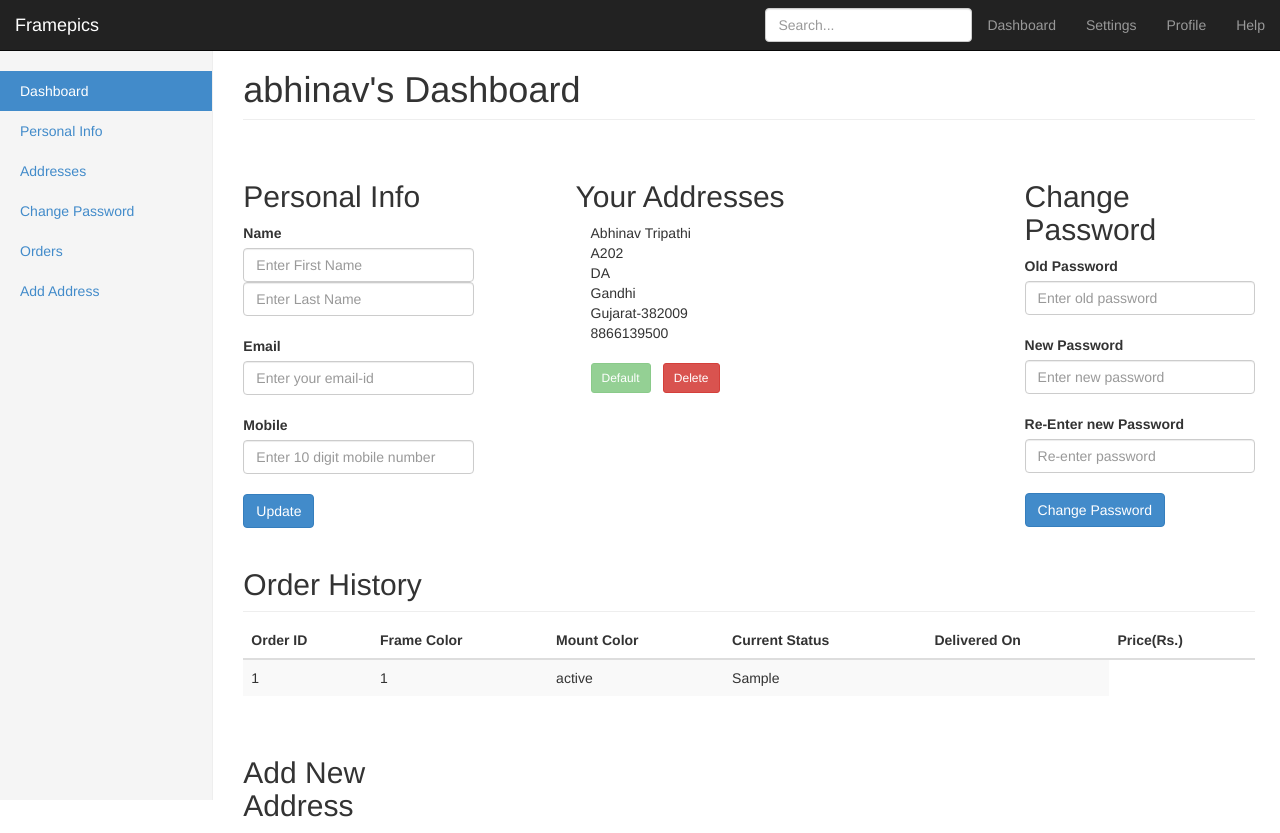
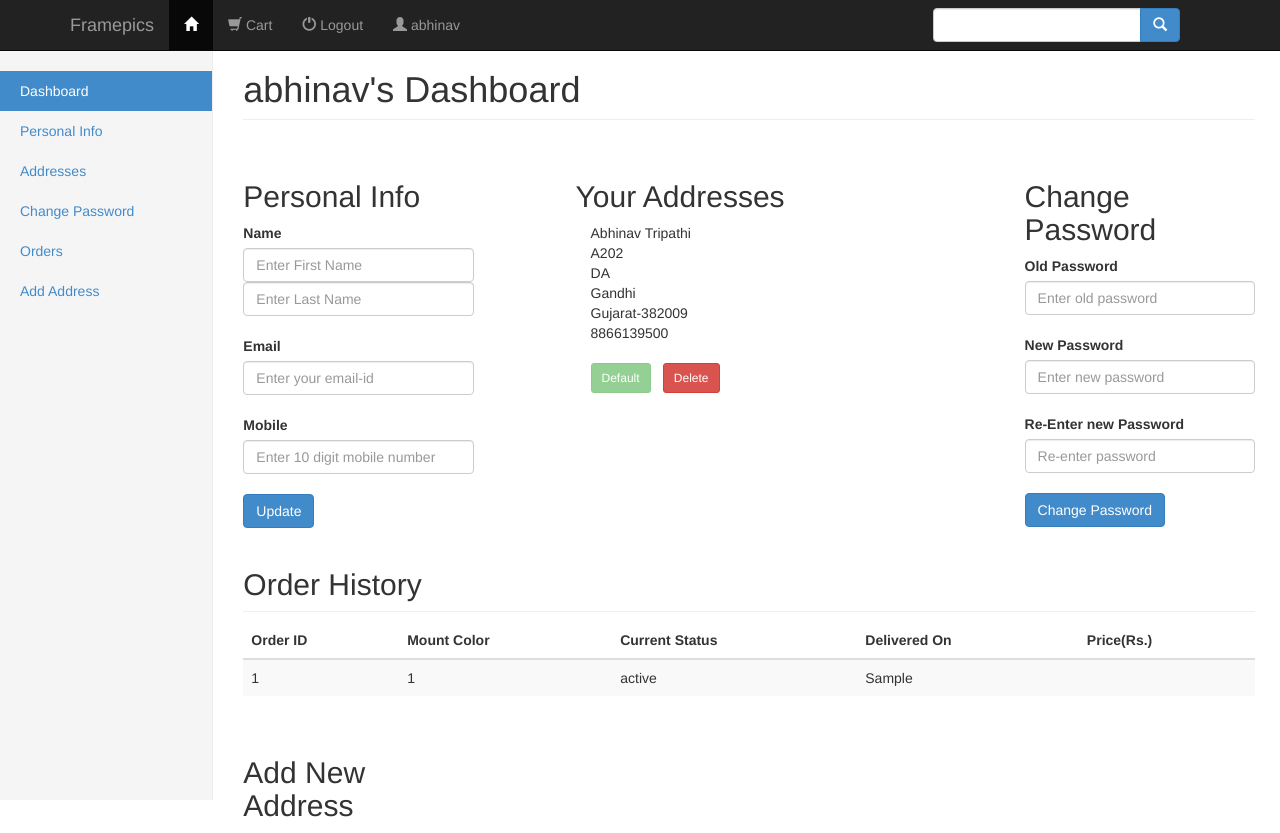
Before and after one commit to AbhinavTrips/framepicsSEN, a PHP site: page /dashboard.php in a window 1280 px wide. Shown: the top 833 px of the page. Run offline with PHP 8.4, Linux system fonts and the light colour scheme; the visitor is signed in with stand-in values (Sample User, id 1); data comes from the database, SQL or seed files in the repository; tables that the repository leaves empty hold one stand-in row (values such as "Sample post"); data that the repository does not hold is empty; some libraries are stand-ins or nearby versions.

Commit message:
Added Final comments and clean up
by Abhinav Tripathi

```diff
--- a/dashboard.php
+++ b/dashboard.php
@@ -1,4 +1,9 @@
 <?php
+/**********************************************************************************************************************************************************************************
+
+ User Dashboard by Abhinav Tripathi. Individual modules coded by other team members.
+
+**********************************************************************************************************************************************************************************/
 include 'connection.php';
 require 'current_page.php';
 if(loggedin()){
@@ -17,7 +22,7 @@ $user = getuserfield('first_name');
     <meta name="author" content="">
     <link rel="shortcut icon" href="../../assets/ico/favicon.ico">
 
-    <title>Dashboard Template for Bootstrap</title>
+    <title>User Dashboard</title>
 
     <!-- Bootstrap core CSS -->
     <link href="css/bootstrap.min.css" rel="stylesheet">
@@ -30,15 +35,17 @@ $user = getuserfield('first_name');
 
     <!-- HTML5 shim and Respond.js IE8 support of HTML5 elements and media queries -->
     <!--[if lt IE 9]>
-      <script src="https://oss.maxcdn.com/libs/html5shiv/3.7.0/html5shiv.js"></script>
-      <script src="https://oss.maxcdn.com/libs/respond.js/1.4.2/respond.min.js"></script>
+      <script src="html5shiv.js"></script>
+      <script src="respond.min.js"></script>
     <![endif]-->
   </head>
-
 <body>
-
+<?php
+// Display logout and Dashboard link in navbar only if user is logged in Else give login link only
+if(loggedin()){
+echo'
 <div class="navbar navbar-inverse navbar-fixed-top" role="navigation">
-      <div class="container-fluid">
+      <div class="container">
         <div class="navbar-header">
           <button type="button" class="navbar-toggle" data-toggle="collapse" data-target=".navbar-collapse">
             <span class="sr-only">Toggle navigation</span>
@@ -46,22 +53,26 @@ $user = getuserfield('first_name');
             <span class="icon-bar"></span>
             <span class="icon-bar"></span>
           </button>
-          <a class="navbar-brand" href="#">Framepics</a>
+          <a class="navbar-brand" href="home.php">Framepics</a>
         </div>
-        <div class="navbar-collapse collapse">
-          <ul class="nav navbar-nav navbar-right">
-            <li><a href="#">Dashboard</a></li>
-            <li><a href="#">Settings</a></li>
-            <li><a href="#">Profile</a></li>
-            <li><a href="#">Help</a></li>
-          </ul>
-          <form class="navbar-form navbar-right">
-            <input type="text" class="form-control" placeholder="Search...">
-          </form>
+        <div class="collapse navbar-collapse">
+          <ul class="nav navbar-nav"><a href="#">';
+
+			$first_name = getuserfield('first_name'); // Displays user name
+			echo '<li class="active"><span class="glyphicon glyphicon-home"></span></a></li>' ;
+
+           echo '
+            <li><a href="view_cart.php"><span class="glyphicon glyphicon-shopping-cart"></span> Cart</a></li>';
+		echo '<li><a href="logout.php"><span class="glyphicon glyphicon-off"></span> Logout</a></li>
+			 <li><a href="dashboard.php"><span class="glyphicon glyphicon-user"></span> '.$first_name.'</a></li>
+            </ul>';
+
+          include 'search.php'; // Not yet implemented
+   echo ' </div>
       </div>
-      </div>
-    </div>
+    </div>';
 
+echo'
     <div class="container-fluid">
       <div class="row">
         <div class="col-sm-3 col-md-2 sidebar">
@@ -70,82 +81,111 @@ $user = getuserfield('first_name');
             <li><a href="#personal">Personal Info</a></li>
             <li><a href="#addresses">Addresses</a></li>
             <li><a href="#changepass">Change Password</a></li>
-            <li><a href="#orders">Orders</a></li>
-            <?php
-            if(loggedin()){
+            <li><a href="#orders">Orders</a></li>';
+
             $id = getuserfield('user_id');
-            $addnum = numadd($id);
-            	if($addnum == 1)
+            $addnum = numadd($id);// Checks how many addresses are stored for the logged in user and displays the Add Address link only if the user has less than 2 addresses
+            	if($addnum == 1||$addnum == 0 )
             	{
             		echo '<li><a href="#newadd">Add Address</a></li>';
             	}
-            }
-            ?>
+///////////////////////////////////////////////////////////////                    Address Update               //////////////////////////////////////////////////////////////////
+echo'
         </ul>
         </div>
         <div class="col-sm-9 col-sm-offset-3 col-md-10 col-md-offset-2 main">
-          <h1 class="page-header" id="dash"><?php echo $user.'\'s ';?>Dashboard</h1>
+          <h1 class="page-header">'.$user.'\'s Dashboard</h1>
 
-          <div class="row">
-			<div class="col-md-3">
-			  <?php
+          <div class="row" id="dash">
+			<div class="col-md-3">';
 				include 'add_update.html';
- 			  ?>
+				// Added address update file above
+
+
+///////////////////////////////////////////////////////////////**************************************************//////////////////////////////////////////////////////////////////
+///////////////////////////////////////////////////////////////                Update personal Info          //////////////////////////////////////////////////////////////////
+echo'
  			  <div class="row" id="updatePer">
 			  </div>
 			</div>
 			<div class="col-md-4 col-md-offset-1"><br>
-				<div class="row">
-				<h2  id="addresses">Your Addresses</h2>
-					<?php require 'add.php'; ?>
+				<div class="row"  id="addresses">
+				<h2>Your Addresses</h2>';
+				require 'add.php';
+				//Added Personal Information update file above
+
+
+///////////////////////////////////////////////////////////////**************************************************//////////////////////////////////////////////////////////////////
+
+///////////////////////////////////////////////////////////////                Update Password          /////////////////////////////////////////////////////////////////
+
+echo'
 				</div><br>
 				<div class="row" id="defChange">
 				</div>
 			</div>
 
-			<div class="col-md-3 col-md-offset-1"><br>
-  				<?php
+			<div class="col-md-3 col-md-offset-1"><br>';
  				include 'update_pass.php';
- 				 ?>
+
+ 				//Added password update file above
+
+///////////////////////////////////////////////////////////////**************************************************//////////////////////////////////////////////////////////////////
+
+///////////////////////////////////////////////////////////////               Display User Order History        /////////////////////////////////////////////////////////////////
+
+
+echo'
 			</div>
 		</div>
 
-          <h2 class="sub-header"  id="orders">Order History</h2>
-          <div class="table-responsive">
+          <h2 class="sub-header">Order History</h2>
+          <div class="table-responsive"  id="orders">
               <table class="table table-striped">
               <thead>
                 <tr>
                   <th>Order ID</th>
-                  <th>Frame Color</th>
+
                   <th>Mount Color</th>
                   <th>Current Status</th>
                   <th>Delivered On</th>
                   <th>Price(Rs.)</th>
                 </tr>
               </thead>
-              <tbody>
-              <?php
+              <tbody>';
               include 'user_order.php';
-              ?>
+              // Added user order history file above
+
+///////////////////////////////////////////////////////////////**************************************************//////////////////////////////////////////////////////////////////
+
+///////////////////////////////////////////////////////////////               Add New Address        /////////////////////////////////////////////////////////////////
+
+
+echo'
 			  </tbody>
 			</table>
-          </div>
+          </div>';
 
-          <?php
-            if(loggedin()){
             $id = getuserfield('user_id');
             $addnum = numadd($id);
-            	if($addnum == 1)
+            	if($addnum == 1 || $addnum == 0)
             	{
             		echo '<div class="row">
 			<div class="col-md-3">';
 
 				include 'new_add.html';
+
+///////////////////////////////////////////////////////////////**************************************************//////////////////////////////////////////////////////////////////
+
  			echo'</div>
  			<div class="row" id="addnew">
 			</div>
 			</div>';
             	}
+
+}else {
+echo 'login to continue';
+header('Location:login.php');
 }
 ?>
 
@@ -158,7 +198,7 @@ $user = getuserfield('first_name');
     <!-- Bootstrap core JavaScript
     ================================================== -->
     <!-- Placed at the end of the document so the pages load faster -->
-    <script src="https://ajax.googleapis.com/ajax/libs/jquery/1.11.0/jquery.min.js"></script>
+    <script src="jquery.min.js"></script>
     <script src="../../dist/js/bootstrap.min.js"></script>
     <script src="../../assets/js/docs.min.js"></script>
   </body>
```
Lines whose indentation alone changed are shown as unchanged.
